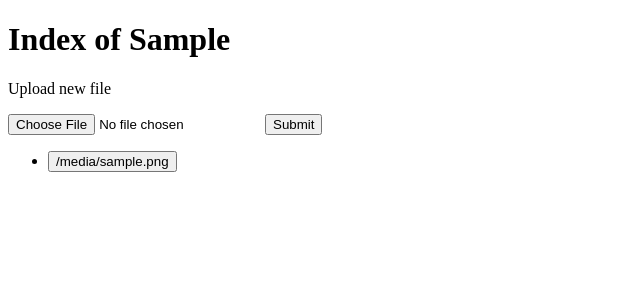
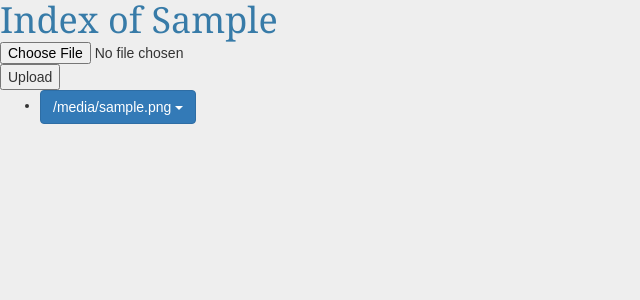
Before and after one commit to kelj0/LearningPython, a Flask app: template BackEnd_and_DevOps/TDD/flaskr-tdd/templates/index.html in a window 1280 px wide. Shown: the top 300 px of the page, without its empty margins (0-640 px from the left). Run offline with Flask 2, Linux system fonts and the light colour scheme; the template is opened without the code that fills it: most values are stand-ins (such as "Sample title", 1, 10 or a date in 2020); some libraries are stand-ins or nearby versions.

Commit message:
added buttons

```diff
--- a/BackEnd_and_DevOps/TDD/fileTransferServer-tdd/templates/index.html
+++ b/BackEnd_and_DevOps/TDD/fileTransferServer-tdd/templates/index.html
@@ -1,26 +1,39 @@
 <!DOCTYPE html>
 <html>
 <head>
+    <title>Index of {{current_dir}}</title>
     <meta charset="utf-8">
-    <title>Index of {{current_dir}}</title>
     <meta name="viewport" content="width=device-width, initial-scale=1">
+    <link rel="stylesheet" href="https://maxcdn.bootstrapcdn.com/bootstrap/3.4.0/css/bootstrap.min.css">
+    <script src="https://ajax.googleapis.com/ajax/libs/jquery/3.3.1/jquery.min.js"></script>
+    <script src="https://maxcdn.bootstrapcdn.com/bootstrap/3.4.0/js/bootstrap.min.js"></script>
+    <link rel="stylesheet" href="../static/style.css">
 </head>
 <body>
     <h1>Index of {{current_dir}}</h1>
-    <p>Upload new file</p>
     <form action = "http://localhost:5000/upload" method = "POST"
          enctype = "multipart/form-data">
-         <input type = "file" name = "file" />
-         <input type = "submit"/>
+         <input class="upload" type = "file" name = "file" />
+         <input class="upload" value="Upload" type = "submit"/>
       </form>
     <ul>
         {% if files|length > 0 %}
             {% for file in files %}
-                <li><button type="submit" onclick="window.open('/{{file}}')">{{file}}</button></li>
+                <li>
+                    <div class="btn-group">
+                        <button type="button" class="btn btn-primary dropdown-toggle" data-toggle="dropdown">
+                        {{file}} <span class="caret"></span></button>
+                        <ul class="dropdown-menu" role="menu">
+                            <li><a class="download" style="cursor: pointer;background-color: rgb(98, 195, 115);margin-bottom: 2px;" onclick="window.open('/{{file}}')">Download</a></li>
+                            <li><a class="remove" style="cursor: pointer;background-color: rgb(255, 0, 0)" onclick="remove('{{file}}')">Remove</a></li>
+                        </ul>
+                    </div>
+                </li>
             {% endfor %}
         {% else %}
             <p>Files folder is empty</p>
         {% endif %}
     </ul>
+    <script src="../static/main.js"></script>
 </body>
 </html>
```
Also changed, not shown: BackEnd_and_DevOps/TDD/fileTransferServer-tdd/static/main.js (added, +11 -0 lines), BackEnd_and_DevOps/TDD/fileTransferServer-tdd/static/style.css (added, +23 -0 lines), BackEnd_and_DevOps/TDD/fileTransferServer-tdd/FILES/8uGig2d-trippy-wallpaper-hd.jpg (deleted).
